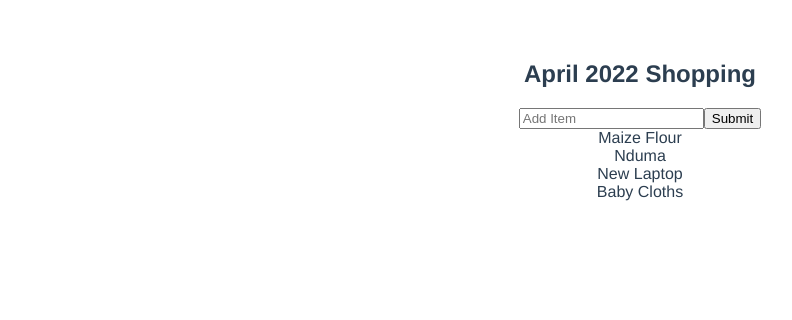
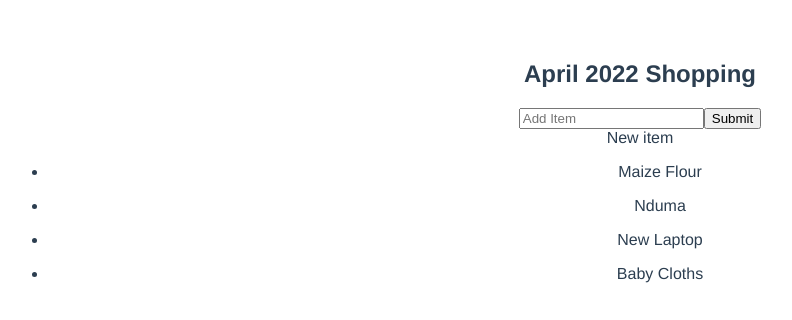
Before and after one commit to kiboma2021/vue-shopping-list, a Vue app: page / in a window 1280 px wide. Shown: the top 320 px of the page, without its empty margins (0-792 px from the left). Built offline with nearby package versions, Linux system fonts and the light colour scheme.

Commit message:
Add new shopping list to itemms

```diff
--- a/src/App.vue
+++ b/src/App.vue
@@ -5,10 +5,10 @@
       <input type="text" placeholder="Add Item" v-model="newItem">
       <button @click="addItem">Submit</button>
     </div>
-    {{ newItem }}
-    <div v-for="item in items" :key="item.id">
-      {{ item.name }}
-    </div>
+    <div>New item <span style="color:red"> {{ newItem }} </span></div>
+    <ul v-for="item in items" :key="item.id">
+      <li>{{ item.name }}</li>
+    </ul>
   </div>
 </template>
 
```
